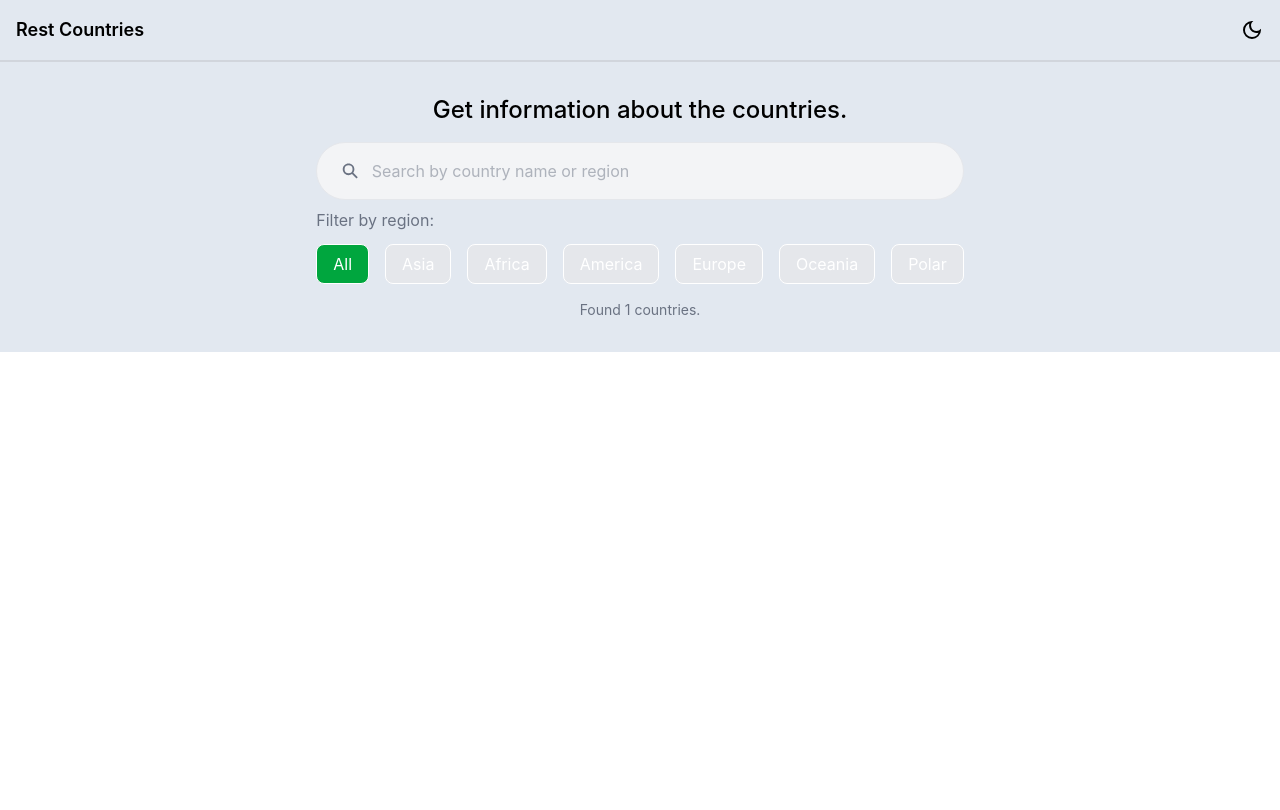
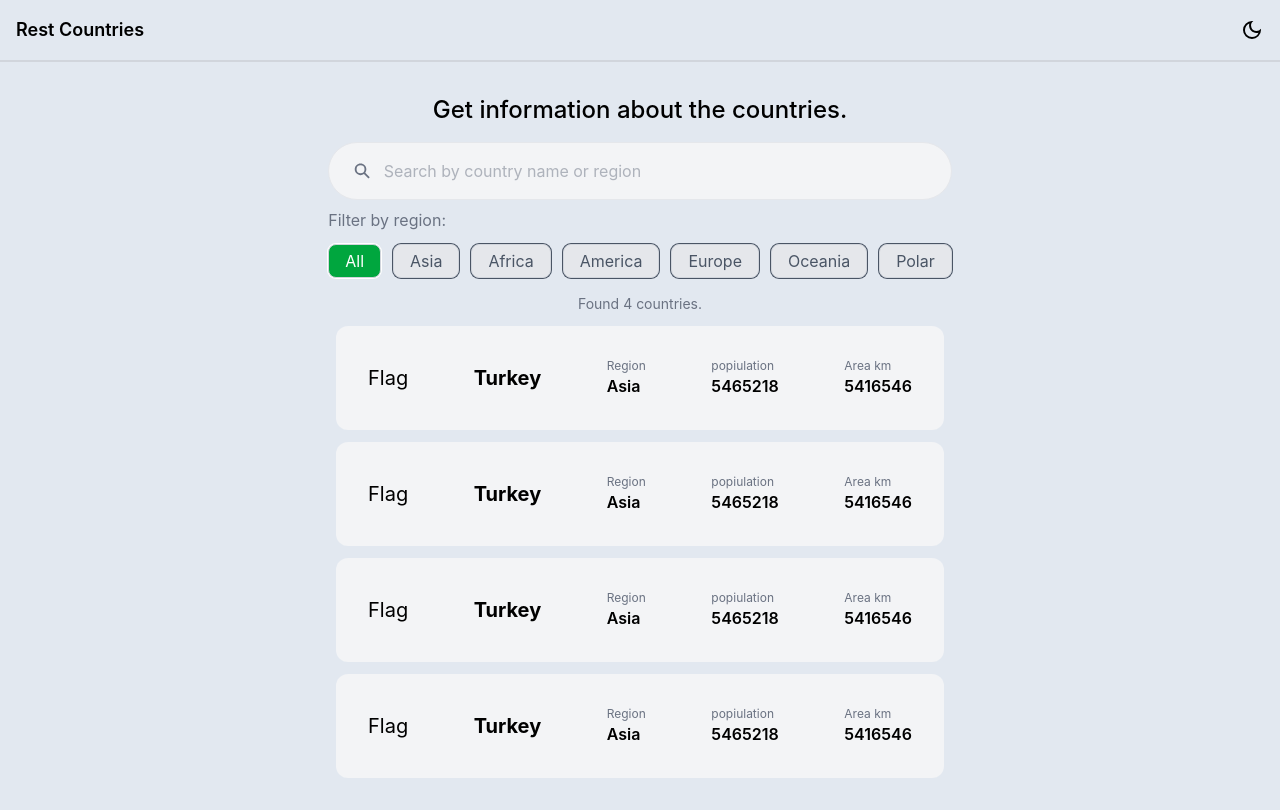
Before and after one commit to Yana-Hanieh/Rest-Countries-Application, a React (Vite) app: page / in a window 1280 px wide. Built offline with nearby package versions, Linux system fonts and the light colour scheme.

Commit message:
Feat: Homepage partially done

```diff
--- a/src/components/Searchbar.jsx
+++ b/src/components/Searchbar.jsx
@@ -1,6 +1,6 @@
 import { IoSearchSharp } from "react-icons/io5";
 
-const regionStyles = {All: "bg-green-600", Asia: "bg-red-500",Africa:"bg-yellow-500", America:" bg-purple-500", Europe: "bg-blue-500", Oceania: "bg-cyan-500", Polar: "bg-blue-300"}; //object that contains the regions as "keys" and their styles as "values"
+const regionStyles = {All: "bg-green-600 text-white", Asia: "bg-red-500 text-white",Africa:"bg-yellow-500 text-white", America:" bg-purple-500 text-white", Europe: "bg-blue-500 text-white", Oceania: "bg-cyan-500 text-white", Polar: "bg-blue-300 text-white"}; //object that contains the regions as "keys" and their styles as "values"
 const regions = Object.keys(regionStyles); //goes through the regionStyle object and gets the "keys" which are the regions and puts the keys as values for the region array
 
 function Searchbar({searchInput, setSearchInput, selectedRegion, setSelectedRegion, placeholder}) { //the searchbar function which takes the props from the homepage
@@ -9,7 +9,7 @@ function Searchbar({searchInput, setSearchInput, selectedRegion, setSelectedRegi
     <div className='justify-items-center'>
 
         {/* Search Setion */}
-        <form className="mt-4 border border-gray-200 rounded-full bg-gray-100 text-gray-500 px-2 py-4 w-1/2 sm:w-full flex flex-row gap-3 items-center cursor-pointer">
+        <form className="mt-4 border border-gray-200 rounded-full bg-gray-100 text-gray-500 px-2 py-4 w-full flex flex-row gap-3 items-center cursor-pointer">
             <IoSearchSharp className="text-xl ml-4" />
             <input
                 type="text"
@@ -23,12 +23,12 @@ function Searchbar({searchInput, setSearchInput, selectedRegion, setSelectedRegi
        {/* filter section */}
        <div className="flex flex-col gap-3 mt-2">
             <span className="text-gray-500">Filter by region:</span>
-            <div className="flex flex-row gap-2 sm:gap-4 text-white">
+            <div className=" flex flex-wrap gap-3 justify-center">
                 {regions.map((region) => ( //maps through the array that contains the region names
                     <button
                         key={region}
                         onClick={() => setSelectedRegion(region)}
-                        className={`border rounded-lg text-white h-10 sm:px-4 sm:py-1
+                        className={` ring-1 border border-gray-300 rounded-lg px-4 py-1
                             ${selectedRegion === region
                                 ? `${regionStyles[region]} `
                                 : `bg-gray-200 text-gray-600`}`}
--- a/src/pages/Homepage.jsx
+++ b/src/pages/Homepage.jsx
@@ -3,8 +3,10 @@ import Searchbar from "../components/Searchbar";
 
 const hardcodedCountries = [
   { name: "Turkey", region: "Asia", population: 84339067, flag: "🇹🇷" },
+  { name: "Turkey", region: "Asia", population: 84339067, flag: "🇹🇷" },
+  { name: "Turkey", region: "Asia", population: 84339067, flag: "🇹🇷" },
+  { name: "Turkey", region: "Asia", population: 84339067, flag: "🇹🇷" },
 ];
-
 
 
 const handleSearch = async (countryName) => {
@@ -38,6 +40,34 @@ function Homepage() {
         Found {filteredCountries.length} countries.
       </p>
 
+
+      <div className="w-full sm:w-1/2">
+        {hardcodedCountries.map((country) => (
+          <div className="bg-gray-100 flex flex-row gap-3 sm:gap-0 justify-between p-8 mt-3 rounded-xl items-center">
+        <div className="text-xl">Flag </div>
+        <div className="text-xl font-bold">Turkey</div>
+
+        <div className="flex flex-col">
+          <div className="text-gray-500 text-xs">Region</div>
+          <div className="font-semibold text-md">Asia</div>
+        </div>
+
+        <div className="flex flex-col">
+          <div className="text-gray-500 text-xs">popiulation</div>
+          <div className="font-semibold">5465218</div>
+        </div>
+
+        <div className="flex flex-col">
+          <div className="text-gray-500 text-xs">Area km</div>
+          <div className="font-semibold text-md">5416546</div>
+        </div>
+
+      </div>
+
+        ))}
+
+      </div>
+
     </div>
   );
 }
```
